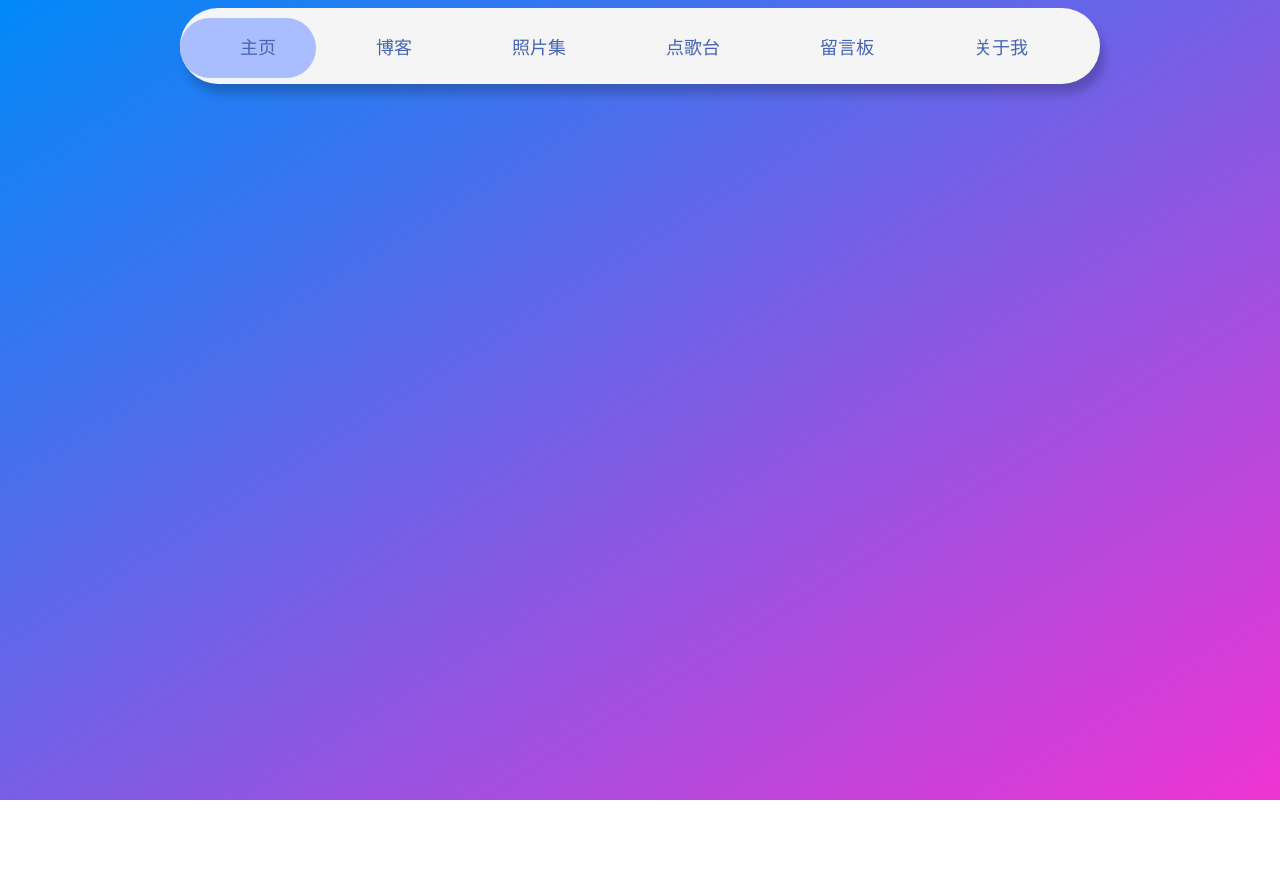
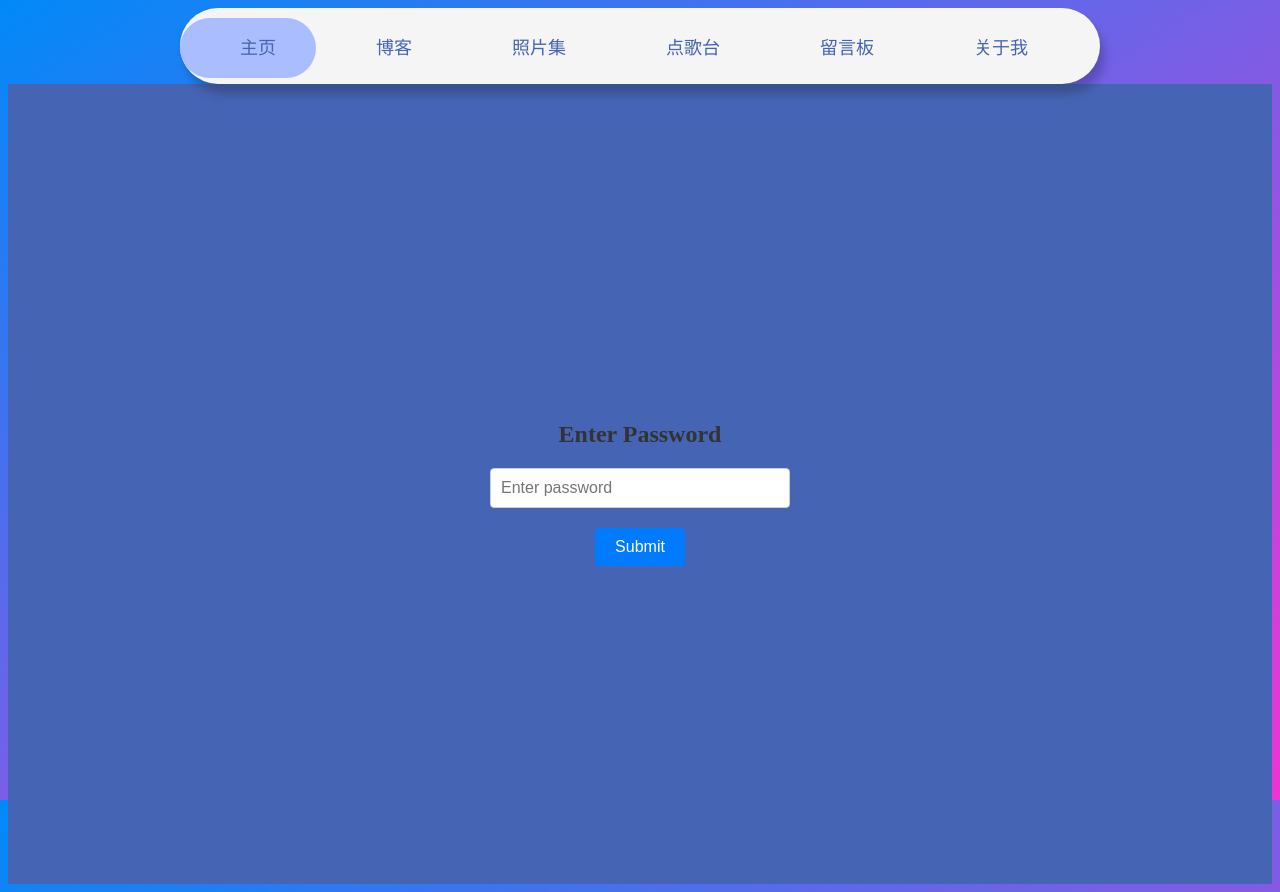
Before and after one commit to rhwuHub/vue3-blog, a Vue app: page /password in a window 1280 px wide. Before the commit the page ends 800 px from the top, so only its background shows below. Built offline with nearby package versions, Linux system fonts and the light colour scheme; what mavon-editor would draw is missing.

Commit message:
feat: 路由守卫、状态管理

```diff
--- /dev/null
+++ b/src/components/PasswordPrompt.vue
@@ -0,0 +1,96 @@
+<template>
+  <div class="password-container">
+    <h2>Enter Password</h2>
+    <input
+        type="password"
+        v-model="password"
+        @keyup.enter="checkPassword"
+        placeholder="Enter password"
+        class="password-input"
+    />
+    <button @click="checkPassword" class="submit-button">Submit</button>
+    <p v-if="error" class="error-message">{{ error }}</p>
+  </div>
+</template>
+
+<script>
+import { ref } from 'vue';
+import { useRouter, useRoute } from 'vue-router';
+import { useMainStore } from '@/store/store.ts';
+
+export default {
+  setup() {
+    const password = ref('');
+    const error = ref('');
+    const router = useRouter();
+    const route = useRoute();
+    const store = useMainStore();
+
+    const checkPassword = () => {
+      const correctPassword = '123456';  // 这里设置你的密码
+      if (password.value === correctPassword) {
+        store.passwordVerified = true;
+        router.push(route.query.redirect || '/editor');
+      } else {
+        error.value = 'Incorrect password';
+      }
+    };
+
+    return {
+      password,
+      error,
+      checkPassword
+    };
+  }
+};
+</script>
+
+<style scoped>
+.password-container {
+  display: flex;
+  flex-direction: column;
+  align-items: center;
+  justify-content: center;
+  height: 100vh;
+  background-color: rgb(70, 100, 180);
+  padding: 20px;
+  box-sizing: border-box;
+  text-align: center;
+}
+
+h2 {
+  margin-bottom: 20px;
+  font-size: 24px;
+  color: #333;
+}
+
+.password-input {
+  width: 100%;
+  max-width: 300px;
+  padding: 10px;
+  margin-bottom: 20px;
+  font-size: 16px;
+  border: 1px solid #ccc;
+  border-radius: 4px;
+  box-sizing: border-box;
+}
+
+.submit-button {
+  padding: 10px 20px;
+  font-size: 16px;
+  color: white;
+  background-color: #007bff;
+  border: none;
+  border-radius: 4px;
+  cursor: pointer;
+}
+
+.submit-button:hover {
+  background-color: #0056b3;
+}
+
+.error-message {
+  margin-top: 10px;
+  color: red;
+}
+</style>
--- a/src/router/index.ts
+++ b/src/router/index.ts
@@ -1,5 +1,7 @@
 import { createRouter, createWebHistory } from 'vue-router'
 import MyHome from '@/views/MyHome.vue'
+import { useMainStore } from '@/store/store';
+
 
 const router = createRouter({
   history: createWebHistory(import.meta.env.BASE_URL),
@@ -75,19 +77,43 @@ const router = createRouter({
     {
       path: '/editor',
       name: 'BlogEditor',
-      component: () => import('@/views/MyEditor.vue')
+      component: () => import('@/views/MyEditor.vue'),
+      meta:{requiresAuth:true}
     },
     {
       path: '/manage',
       name: 'BlogManage',
-      component: () => import('@/views/BlogManage.vue')
+      component: () => import('@/views/BlogManage.vue'),
+      meta:{requiresAuth:true}
     },
     {
       path: '/essay',
       name: 'MyEssay',
       component: () => import('@/views/MyEssay.vue')
+    },
+    {
+      path: '/password',
+      name: 'PasswordPrompt',
+      component: () => import('@/components/PasswordPrompt.vue')
     }
   ]
 })
 
+
+router.beforeEach((to, from, next) => {
+  const mainStore = useMainStore()
+  if (to.matched.some(record => record.meta.requiresAuth)) {
+    if (!mainStore.passwordVerified) {
+      next({
+        path: '/password',
+        query: { redirect: to.fullPath }
+      })
+    } else {
+      next()
+    }
+  } else {
+    next()
+  }
+})
+
 export default router
--- /dev/null
+++ b/src/store/store.ts
@@ -0,0 +1,10 @@
+// store/store.ts
+import { defineStore } from 'pinia';
+
+export const useMainStore = defineStore('main',{
+    state: () => {
+        return {
+            passwordVerified: false
+        }
+    }
+})
--- a/src/views/MyHome.vue
+++ b/src/views/MyHome.vue
@@ -4,10 +4,10 @@
       <div id="main-top">
         <div class="main-top-mid">
           <div class="font-title-1">Hi!</div>
-          <div class="font-title-2">I'm Tan.</div>
+          <div class="font-title-2">I'm rhWu.</div>
           <div class="font-title-3">A Java Developer</div>
           <div class="main-top">
-            <div class="tit"><span>今非昔比</span></div>
+            <div class="tit"><span @click="navigateToEditor" >今非昔比</span></div>
           </div>
         </div>
       </div>
@@ -46,22 +46,20 @@
   <BlogFooter></BlogFooter>
 </template>
 
-<script>
-import BlogFooter from '@/components/BlogFooter.vue'
-export default {
-  name: 'word-cloud',
+<script setup>
+import BlogFooter from '@/components/BlogFooter.vue';
+import { useRouter } from 'vue-router';
 
+const router = useRouter();
 
-  methods: {
-    startRead() {
-      //  平滑移动
-      document.getElementById('blog-top').scrollIntoView({ behavior: 'smooth' })
-    }
-  },
-  components: {
-    BlogFooter
-  }
-}
+const startRead = () => {
+  document.getElementById('blog-top').scrollIntoView({ behavior: 'smooth' });
+};
+
+const navigateToEditor = () => {
+  router.push('/editor');
+};
+
 </script>
 <style>
 img {
```
Also changed, not shown: src/views/img/ion.jpg.
